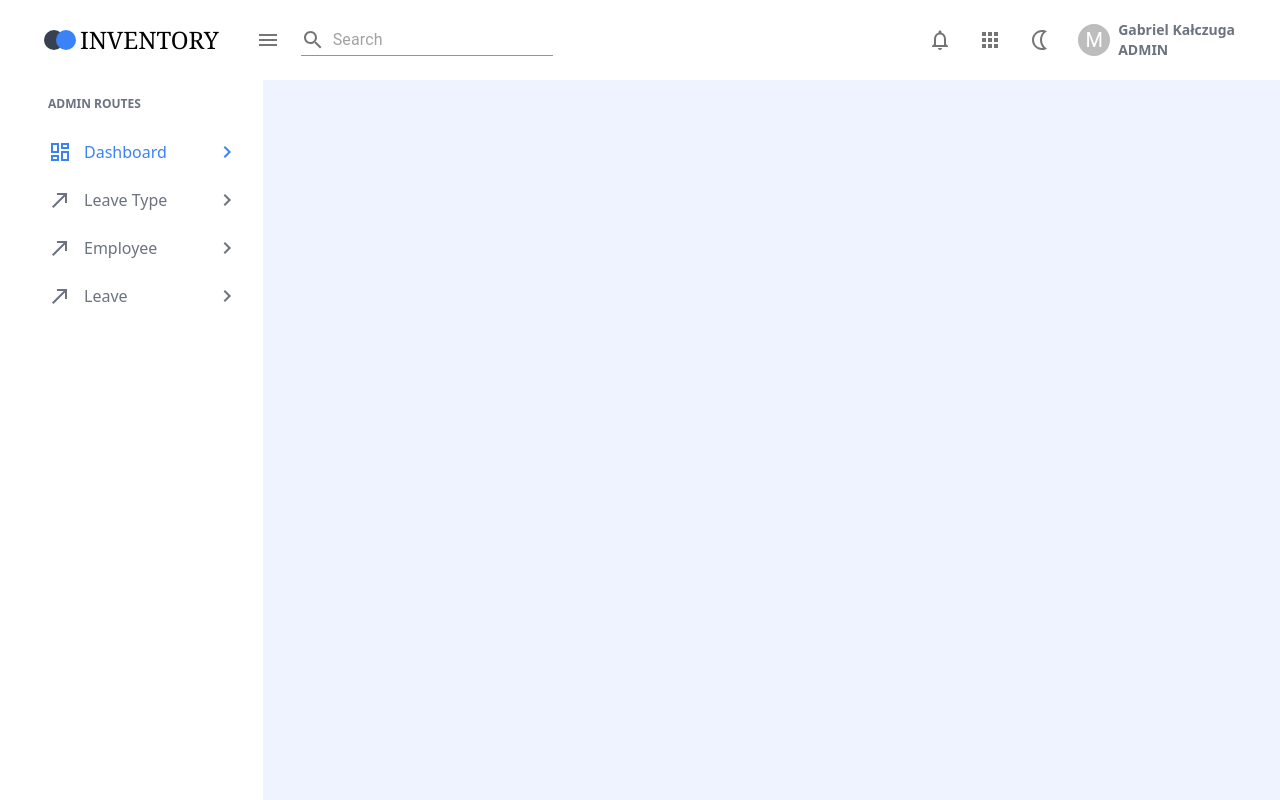
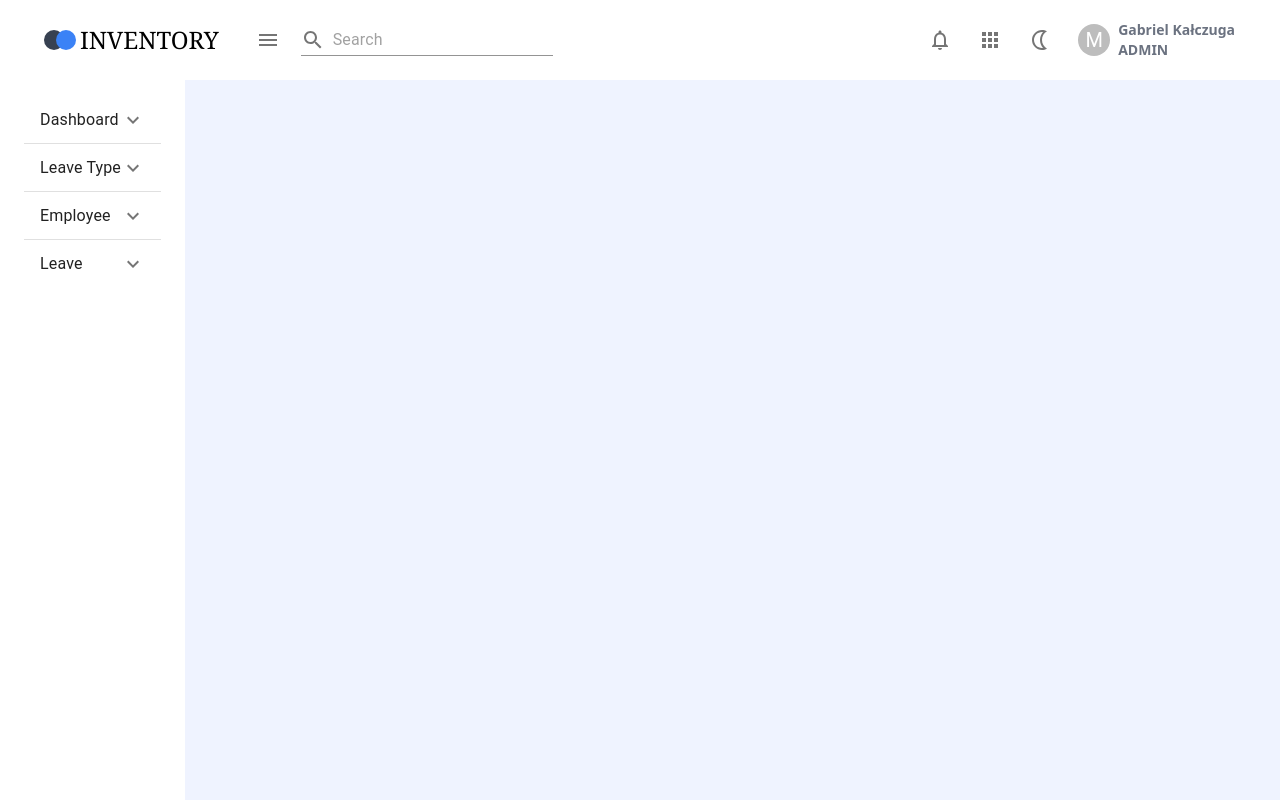
Before and after one commit to kalczugag/Employee-Leave-Management, a React (Create React App) app in the folder client/: page /dashboard in a window 1280 px wide. Built offline with nearby package versions, Linux system fonts and the light colour scheme.

Commit message:
sidebar change to accordion

```diff
--- a/client/src/assets/styles/sidebar.css
+++ b/client/src/assets/styles/sidebar.css
@@ -1,42 +1,9 @@
-.link-icon {
-    display: flex;
-    flex-direction: row;
-    justify-content: space-between;
-    align-items: center;
-    --tw-text-opacity: 1;
-    color: rgb(107 114 128 / var(--tw-text-opacity));
-    transition: 200ms;
+.expansion-panel {
+    -webkit-box-shadow: none;
+    -moz-box-shadow: none;
+    box-shadow: none;
 }
 
-.link-icon:hover {
-    --tw-text-opacity: 1;
-    color: rgb(59 130 246 / var(--tw-bg-opacity));
-    background: #b8b8b813;
+.muiexpansionpanel-root::before {
+    display: "none";
 }
-
-.link-icon:active {
-    --tw-text-opacity: 1;
-    color: rgb(59 130 246 / var(--tw-bg-opacity));
-    background: #b8b8b833;
-}
-
-.link-icon--active {
-    --tw-text-opacity: 1;
-    color: rgb(59 130 246 / var(--tw-bg-opacity));
-}
-
-.link-icon__first-child {
-    display: flex;
-    flex-direction: row;
-    align-items: center;
-}
-
-.link-icon__first-child > :not([hidden]) ~ :not([hidden]) {
-    --tw-space-x-reverse: 0;
-    margin-right: calc(0.75rem /* 12px */ * var(--tw-space-x-reverse));
-    margin-left: calc(0.75rem /* 12px */ * calc(1 - var(--tw-space-x-reverse)));
-}
-
-.link-icon svg:last-child {
-    margin-left: 48px;
-}
--- a/client/src/components/sidebar/LinksList.tsx
+++ b/client/src/components/sidebar/LinksList.tsx
@@ -1,18 +1,29 @@
+import { useState } from "react";
+import ListSubheader from "@mui/material/ListSubheader";
+import List from "@mui/material/List";
 import DashboardOutlinedIcon from "@mui/icons-material/DashboardOutlined";
-import CallMadeIcon from "@mui/icons-material/CallMade";
+import CallMadeOutlinedIcon from "@mui/icons-material/CallMadeOutlined";
 import LinksListItem from "./LinksListItem";
 
-const LinksList = () => {
 const options = [
     { label: "dashboard", element: <DashboardOutlinedIcon /> },
     {
         label: "Leave Type",
         to: "leavetype",
-            element: <CallMadeIcon />,
+        element: <CallMadeOutlinedIcon />,
     },
-        { label: "employee", element: <CallMadeIcon /> },
-        { label: "leave", element: <CallMadeIcon /> },
+    { label: "employee", element: <CallMadeOutlinedIcon /> },
+    { label: "leave", element: <CallMadeOutlinedIcon /> },
 ];
+
+const LinksList = () => {
+    const [expanded, setExpanded] = useState<string | false>(false);
+
+    const handleChange =
+        (panel: string) =>
+        (event: React.SyntheticEvent, isExpanded: boolean) => {
+            setExpanded(isExpanded ? panel : false);
+        };
 
     const renderedLinks = options.map(({ label, to, element }) => {
         return (
@@ -21,6 +32,8 @@ const LinksList = () => {
                 label={label}
                 to={to}
                 element={element}
+                expanded={expanded}
+                handleChange={handleChange}
             />
         );
     });
--- a/client/src/components/sidebar/LinksListItem.tsx
+++ b/client/src/components/sidebar/LinksListItem.tsx
@@ -1,32 +1,60 @@
 import "../../assets/styles/sidebar.css";
+import { useState } from "react";
+import Accordion from "@mui/material/Accordion";
+import AccordionDetails from "@mui/material/AccordionDetails";
+import AccordionSummary from "@mui/material/AccordionSummary";
+import Typography from "@mui/material/Typography";
+import ExpandMoreIcon from "@mui/icons-material/ExpandMore";
+import { createTheme } from "@mui/material";
 import { Link, useLocation } from "react-router-dom";
-import NavigateNextOutlinedIcon from "@mui/icons-material/NavigateNextOutlined";
 
 type Props = {
     label: string;
     to?: string;
     element: JSX.Element;
+    expanded: string | false;
+    handleChange: (
+        panel: string
+    ) => (event: React.SyntheticEvent, isExpanded: boolean) => void;
 };
 
-const LinksListItem = ({ label, to, element }: Props) => {
+const LinksListItem = ({
+    label,
+    to,
+    element,
+    expanded,
+    handleChange,
+}: Props) => {
     const { pathname } = useLocation();
     const pathRecognition = to ? to : label;
     const isDashboard =
         label.startsWith("dashboard") || to?.startsWith("dashboard");
 
+    // to={`/dashboard${isDashboard ? "" : `/${pathRecognition}`}`}
+
     return (
-        <Link
-            to={`/dashboard${isDashboard ? "" : `/${pathRecognition}`}`}
-            className={`link-icon py-1 ${
-                pathname.endsWith(pathRecognition) && "link-icon--active"
-            }`}
+        <Accordion
+            expanded={expanded === "panel1"}
+            onChange={handleChange("panel1")}
+            elevation={0}
+            style={{
+                border: "none",
+                margin: 0,
+            }}
         >
-            <div className="link-icon__first-child space-x-3">
-                {element}
-                <span>{label.charAt(0).toUpperCase() + label.slice(1)}</span>
-            </div>
-            <NavigateNextOutlinedIcon />
-        </Link>
+            <AccordionSummary
+                expandIcon={<ExpandMoreIcon />}
+                aria-controls="panel1bh-content"
+                id="panel1bh-header"
+            >
+                <Typography>
+                    {label.charAt(0).toUpperCase() + label.slice(1)}
+                </Typography>
+            </AccordionSummary>
+            <AccordionDetails>
+                <Typography>{/* nested links */}</Typography>
+            </AccordionDetails>
+        </Accordion>
     );
 };
 
--- a/client/src/components/sidebar/Sidebar.tsx
+++ b/client/src/components/sidebar/Sidebar.tsx
@@ -2,10 +2,7 @@ import LinksList from "./LinksList";
 
 const Sidebar = () => {
     return (
-        <div className="fixed top-20 bottom-0 left-0 flex flex-col bg-white space-y-6 p-4 pl-12 pr-6">
-            <h5 className="text-xs font-semibold text-gray-500">
-                ADMIN ROUTES
-            </h5>
+        <div className="fixed top-20 bottom-0 left-0 flex flex-col bg-white space-y-6 p-4 px-6">
             <LinksList />
         </div>
     );
```
Lines whose indentation alone changed are shown as unchanged.
